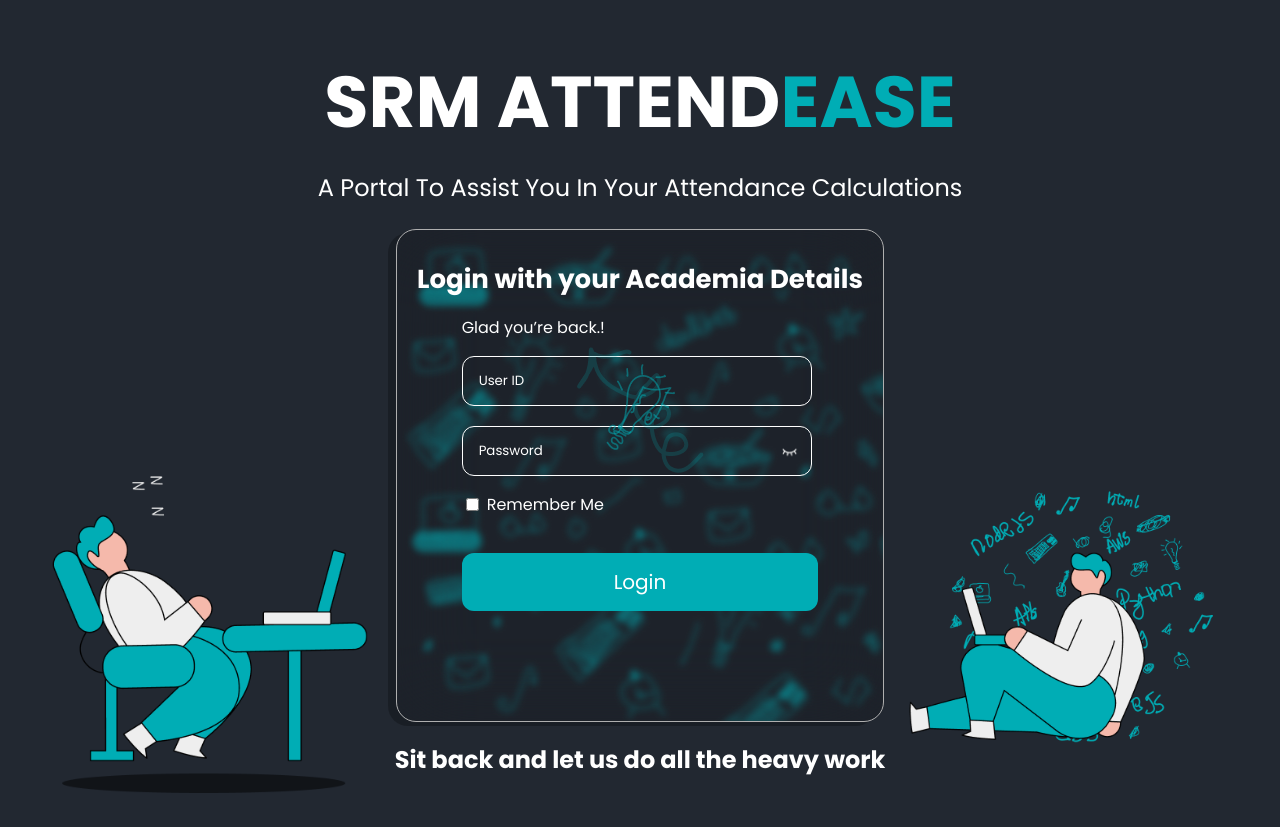
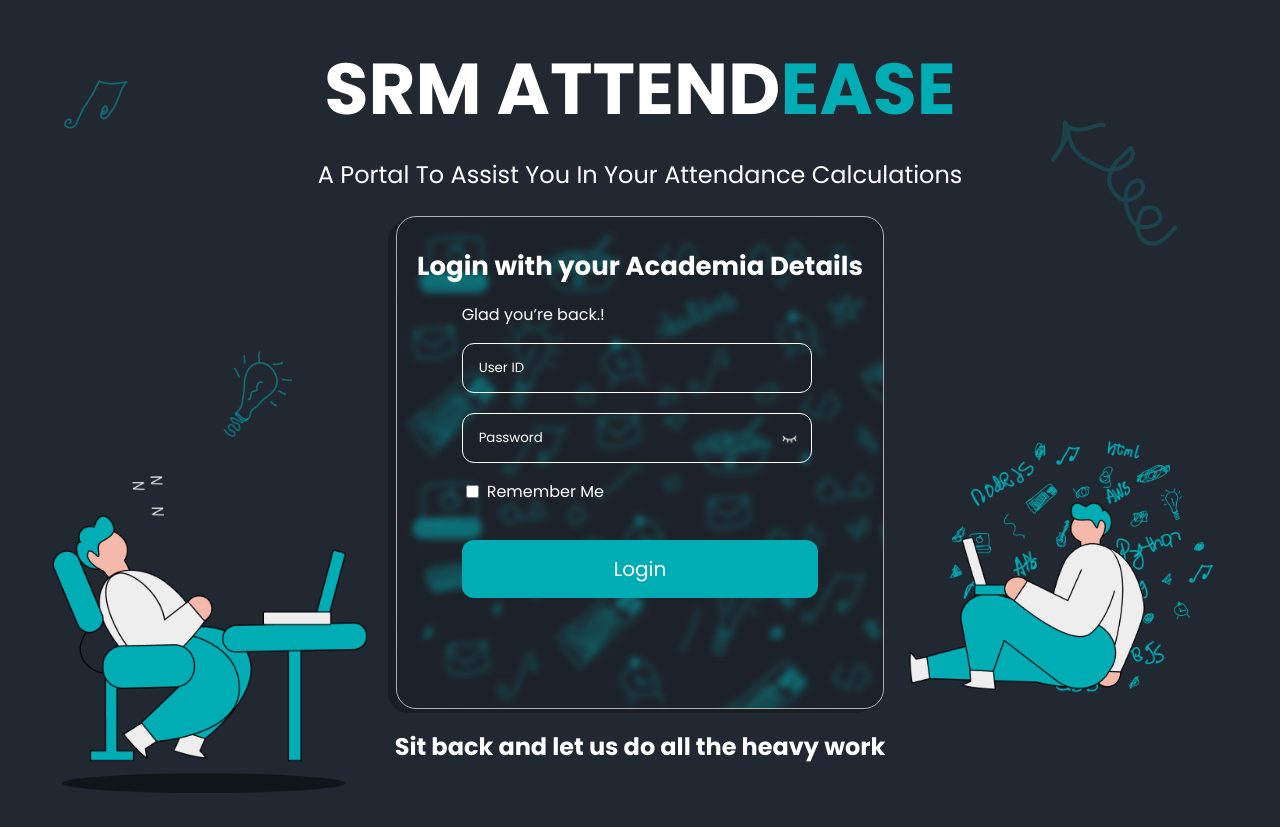
Before and after one commit to TartejBrothers/SRM-Attendease, a React (Create React App) app: page / in a window 1280 px wide. After the commit the page ends 800 px from the top, so only its background shows below. Built offline with nearby package versions, Linux system fonts and the light colour scheme.

Commit message:
Home page done

```diff
--- a/src/components/home.jsx
+++ b/src/components/home.jsx
@@ -17,6 +17,7 @@ export default function homepage() {
   };
   return (
     <div className="homebody">
+      <div className="homecontent">
         <div className="homeheader">
           <h1>
             SRM ATTEND<font color="#00ADB5">EASE</font>
@@ -60,7 +61,10 @@ export default function homepage() {
             </div>
           </form>
         </div>
-      <h2 className="bottomtext">Sit back and let us do all the heavy work</h2>
+        <h2 className="bottomtext">
+          Sit back and let us do all the heavy work
+        </h2>
+      </div>
       <div className="imgleft" id="vectorimg">
         <img src={homeleft} alt="home" />
       </div>
--- a/src/components/styles/home.css
+++ b/src/components/styles/home.css
@@ -3,6 +3,14 @@
   font-family: "Poppins", sans-serif;
 }
 html {
+  overflow-x: hidden;
+}
+.homecontent {
+  display: flex;
+  height: 100vh;
+  align-items: center;
+  justify-content: center;
+  flex-direction: column;
 }
 .homebody {
   background-color: #222831;
@@ -127,7 +135,7 @@ form input::placeholder {
 }
 .imgright {
   right: 50px;
-  bottom: 0px;
+  bottom: 50px;
 }
 .imgleft {
   left: 50px;
@@ -136,6 +144,17 @@ form input::placeholder {
 .imgright img,
 .imgleft img {
   max-height: 25vw;
+}
+.vector1 {
+  left: 5vw;
+  top: 10vh;
+}
+.vector2 {
+  left: 17vw;
+}
+.vector3 {
+  right: 8vw;
+  top: 15vh;
 }
 @media screen and (max-width: 1000px) {
   .homeheader h1 {
@@ -161,7 +180,10 @@ form input::placeholder {
   .bottomtext {
     font-size: 20px;
   }
-  .imgright {
+  .imgright,
+  .vector1,
+  .vector2,
+  .vector3 {
     display: none;
   }
   #vectorimg {
```
Lines whose indentation alone changed are shown as unchanged.
